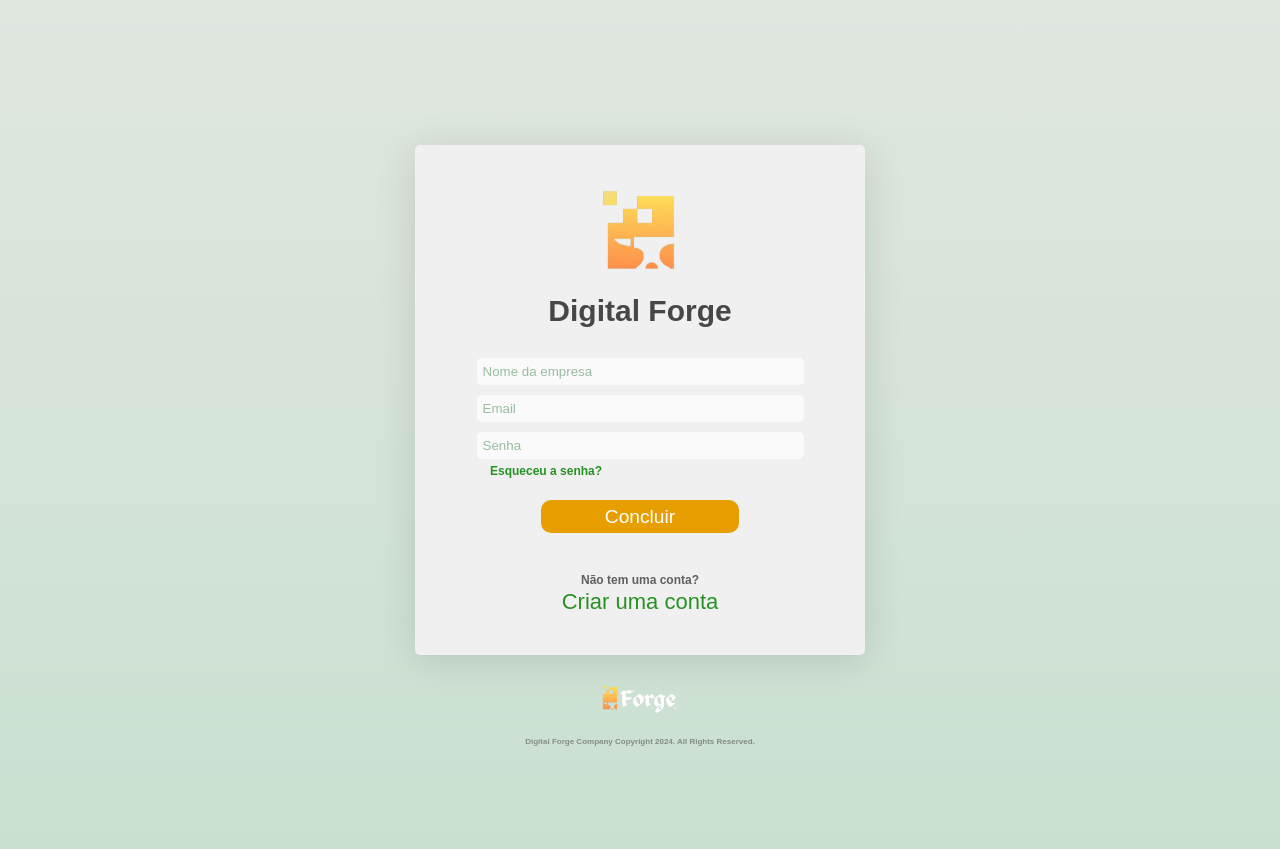
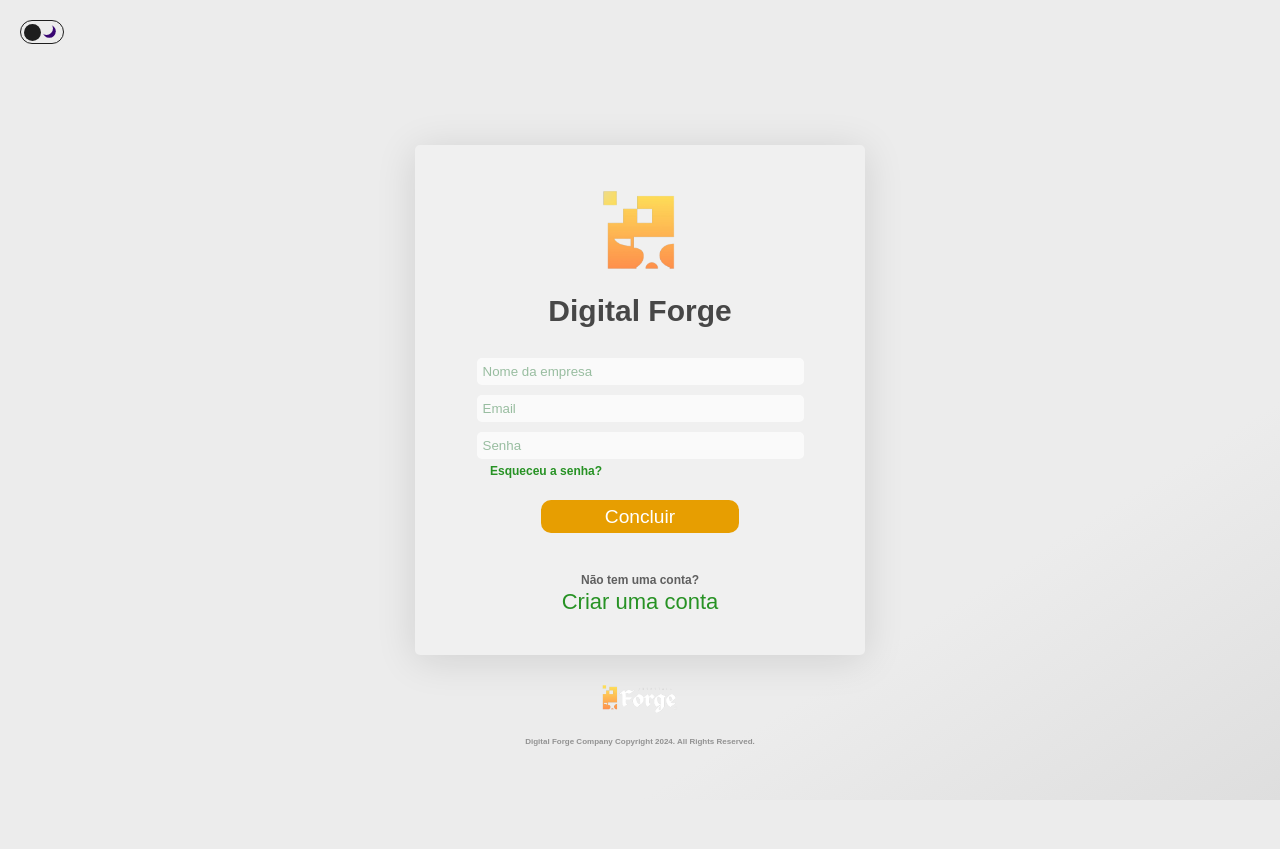
Before and after one commit to DigitalForge-Company/SITE-DIGITAL-FORGE, a PHP site: page /tela_login.html in a window 1280 px wide. After the commit the page ends 800 px from the top, so only its background shows below. Run offline with PHP 8.4, Linux system fonts and the light colour scheme.

Commit message:
darkmode no login
Adicionando modo dark para login
>primeira implementacao.
>realizar testes de melhores opcoes caso necessario

```diff
--- a/css/login.css
+++ b/css/login.css
@@ -158,3 +158,101 @@ h5{
         width: 200px;
     }
 }
+
+/*
+  📣 Note: all sizes are in ems, so change the .toggle font-size to
+  scale to whatever size you need.
+*/
+
+.toggle {
+    margin: 20px;
+    font-size: 0.7rem; /* Mudar o tamanho da feature */
+    border: .125em solid currentColor;
+    border-radius: 2em;
+    cursor: pointer;
+    display: block;
+    height: 2em;
+    position: absolute;
+    width: 3.75em;
+  }
+
+  .toggle span {
+    background-color: currentColor;
+    border-radius: 2em;
+    display: block;
+    height: 1.5em;
+    left: .25em;
+    overflow: hidden;
+    position: absolute;
+    top: .25em;
+    text-indent: -9999px;
+    transition: left .25s;
+    width: 1.5em;
+    z-index: 2;
+  }
+
+
+  .toggle::before,
+  .toggle::after {
+    content: '';
+    display: block;
+    border-radius: 1em;
+    position: absolute;
+    z-index: 1;
+  }
+
+/*Lua*/
+
+  .toggle::after {
+    box-shadow: .25em .25em #380572;
+    height: 1.125em;
+    right: .9em;
+    top: .125em;
+    width: 1.125em;
+  }
+
+/*sol*/
+
+  .toggle::before {
+    background-color: #ffc409;
+    height: .625em;
+    outline: .25em dotted #ffc409;
+    outline-offset: .125em;
+    left: .7em;
+    top: .7em;
+    width: .625em;
+  }
+
+  input:checked ~ .toggle span {
+    left: 2em;
+  }
+
+
+  .sr-only {
+    position: absolute;
+    left: -9999px;
+    opacity: 0%;
+  }
+
+  body {
+    align-items: top right;
+    justify-content: center;
+    transition: background-color .25s;
+    color: #1e1e1e;
+    background: linear-gradient(to bottom right, #ececec 25%, #c2c2c2 50%, #131313 75%, #222222);
+    background-size: 300% 300%;
+    background-position: top left;
+    transition: background-position .5s;
+  }
+  body,
+  html {
+    margin: 0;
+    padding: 0;
+    min-height: 100vh;
+  }
+
+
+  body:has(#darkmode-toggle:checked) {
+    background-position: 100% 100%;
+    color: #ebebeb;
+  }
--- a/tela_login.html
+++ b/tela_login.html
@@ -8,6 +8,16 @@
     <link rel="shortcut icon" href="images/logo21.png" type="image/x-icon">
 </head>
 <body>
+        <!-- partial:index.partial.html -->
+    <input
+    type="checkbox"
+    class="sr-only"
+    id="darkmode-toggle"
+    >
+    <label for="darkmode-toggle" class="toggle">
+    <span>Toggle dark mode</span>
+    </label>
+    <!-- partial -->
     <div class="container">
         <div class="login-form">
             <img src="images/DFlogoT500x500.png" alt="Logo Digital Forge">
```
